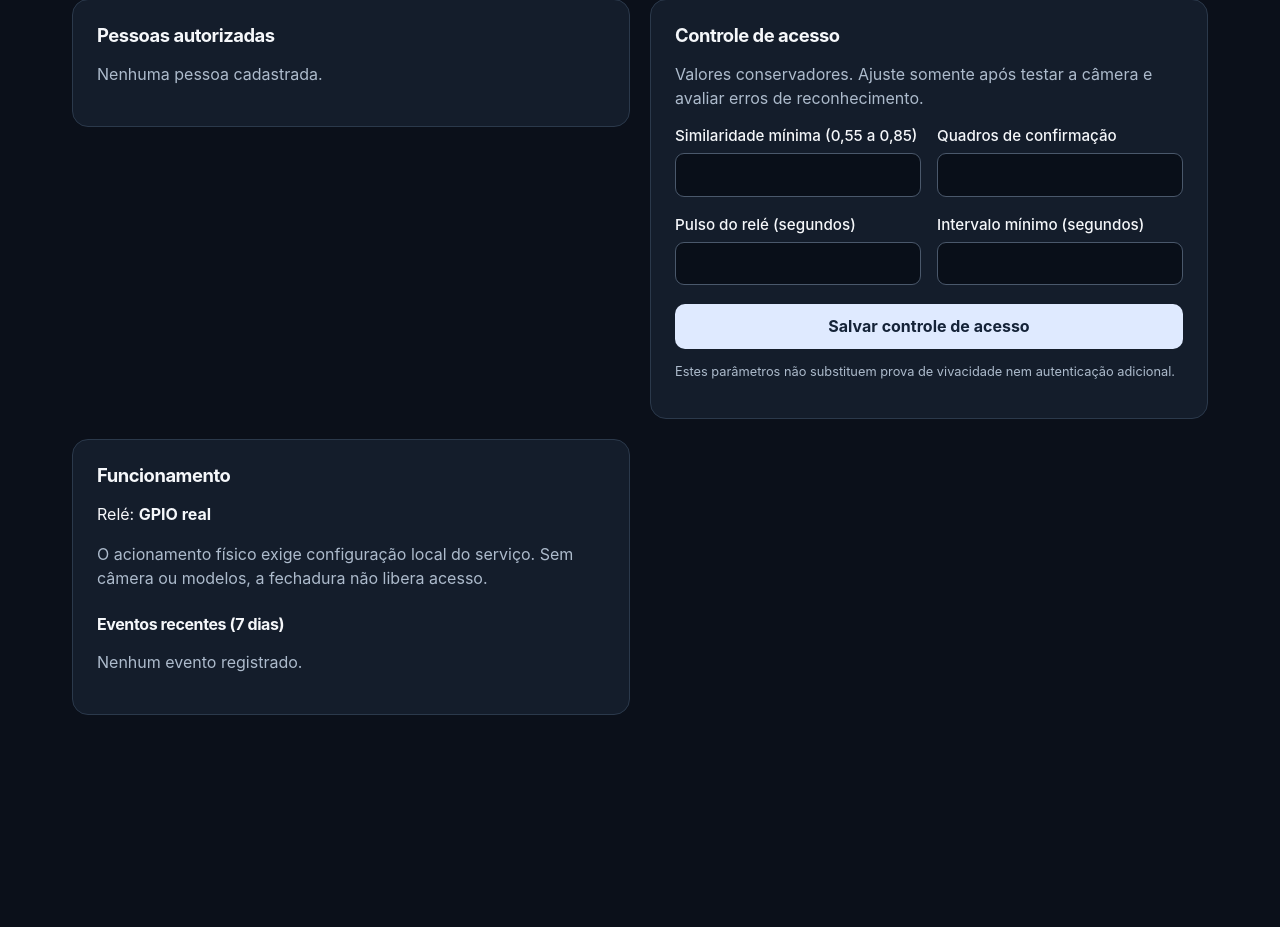
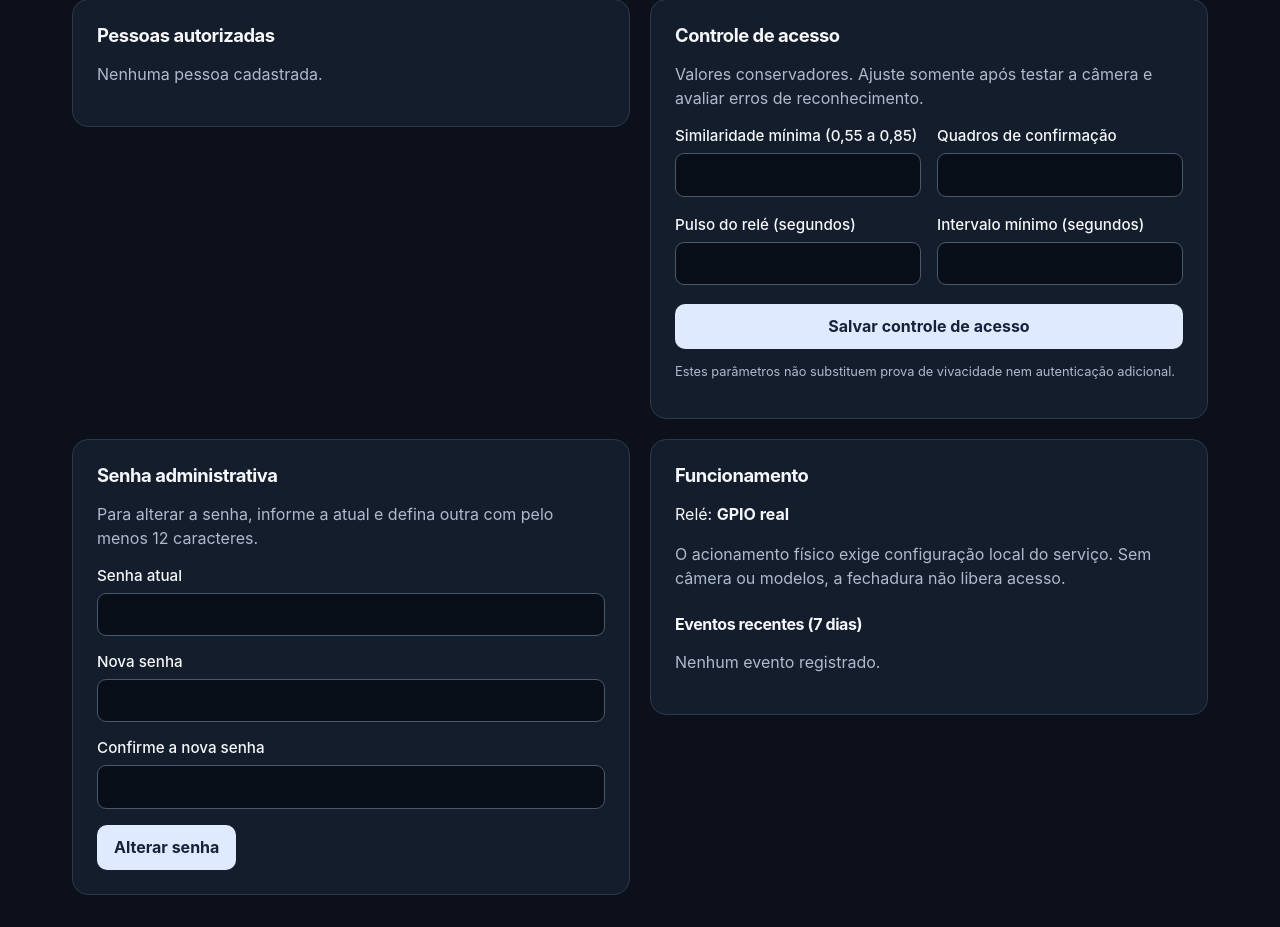
Before and after one commit to LabSisData/fechadura-digital, a Python web app: template lockapp/templates/index.html in a window 1280 px wide. Shown: the part 1000-1927 px from the top of the page. Before the commit the page ends 1715 px from the top, so only its background shows below. Run offline with Jinja, Linux system fonts and the light colour scheme; the template is opened without the code that fills it, so the values that code supplies are empty.

Commit message:
feat: formulário seguro para alterar senha de administrador

```diff
--- a/lockapp/templates/index.html
+++ b/lockapp/templates/index.html
@@ -137,6 +137,23 @@
         <p class="muted small">Estes parâmetros não substituem prova de vivacidade nem autenticação adicional.</p>
       </section>
       <section class="card">
+        <h2>Senha administrativa</h2>
+        <p class="muted">Para alterar a senha, informe a atual e defina outra com pelo menos 12 caracteres.</p>
+        <form method="post" action="{{ url_for('change_password') }}">
+          <input type="hidden" name="_csrf" value="{{ csrf_token }}">
+          <label>Senha atual
+            <input type="password" name="current_password" autocomplete="current-password" required>
+          </label>
+          <label>Nova senha
+            <input type="password" name="new_password" minlength="12" maxlength="256" autocomplete="new-password" required>
+          </label>
+          <label>Confirme a nova senha
+            <input type="password" name="confirm_password" minlength="12" maxlength="256" autocomplete="new-password" required>
+          </label>
+          <button type="submit">Alterar senha</button>
+        </form>
+      </section>
+      <section class="card">
         <h2>Funcionamento</h2>
         <p>Relé: <strong>{{ "Simulação (sem acionamento)" if snapshot.relay_mode == "mock" else "GPIO real" }}</strong></p>
         <p class="muted">O acionamento físico exige configuração local do serviço. Sem câmera ou modelos, a fechadura não libera acesso.</p>
```
